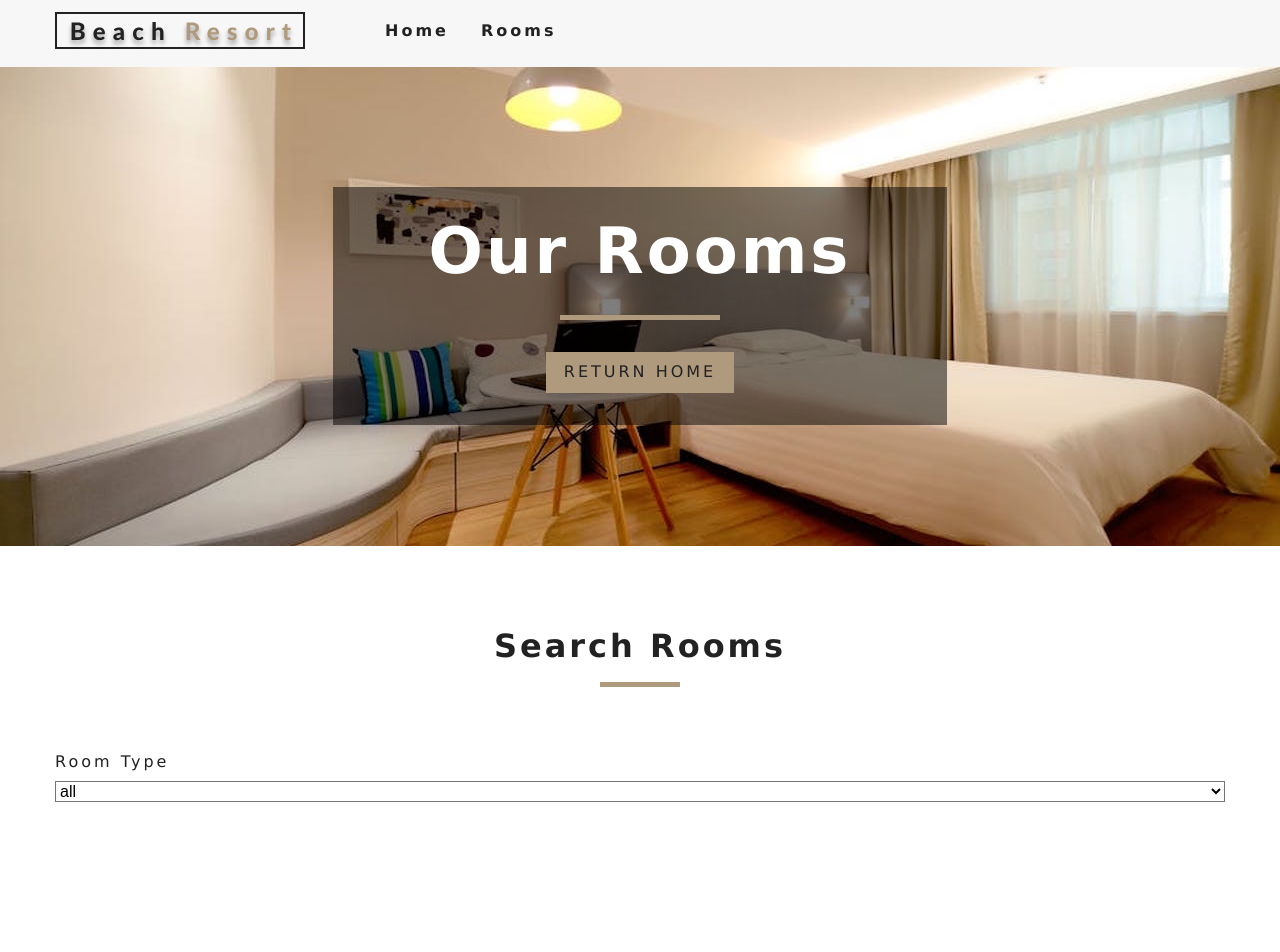
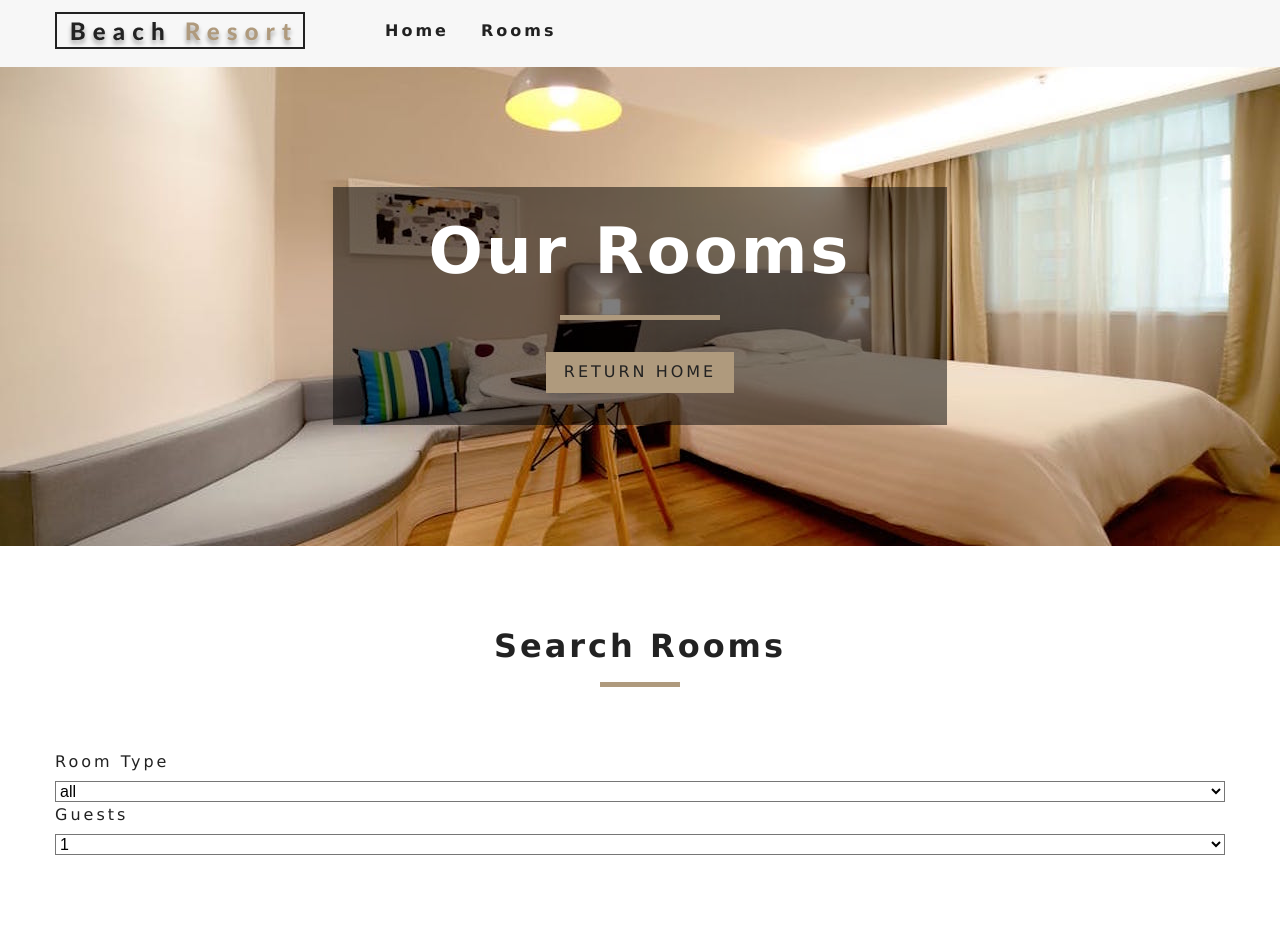
Before and after one commit to charlesmartinreed/react-beach-resort-mockup, a React (Create React App) app: page /rooms in a window 1280 px wide. Shown: the top 952 px of the page. Built offline with nearby package versions, Linux system fonts and the light colour scheme.

Commit message:
Add capacity filter.

```diff
--- a/src/components/RoomsFilter.js
+++ b/src/components/RoomsFilter.js
@@ -33,6 +33,15 @@ const RoomsFilter = ({ rooms }) => {
     );
   });
 
+  let guests = getUniqueVals(rooms, "capacity");
+  guests = guests.map((item, idx) => {
+    return (
+      <option value={item} key={idx}>
+        {item}
+      </option>
+    );
+  });
+
   return (
     <section className="filter-container">
       <Title title="search rooms" />
@@ -49,8 +58,21 @@ const RoomsFilter = ({ rooms }) => {
           >
             {types}
           </select>
+          {/* end select type */}
+
+          {/* guests */}
+          <label htmlFor="capacity">guests</label>
+          <select
+            className="form-control"
+            name="capacity"
+            id="capacity"
+            value={capacity}
+            onChange={handleChange}
+          >
+            {guests}
+          </select>
+          {/* end guests */}
         </div>
-        {/* end select type */}
       </form>
     </section>
   );
--- a/src/context.js
+++ b/src/context.js
@@ -64,6 +64,7 @@ class RoomProvider extends React.Component {
     const target = e.target;
     const value = target.type === "checkbox" ? target.checked : target.value;
     const name = target.name;
+    console.log(name);
 
     this.setState(
       {
@@ -86,10 +87,19 @@ class RoomProvider extends React.Component {
     } = this.state;
 
     let tempRooms = [...rooms];
+    capacity = parseInt(capacity);
+
+    // filter by type
     if (type !== "all") {
       // filter tempItems
       tempRooms = tempRooms.filter(room => room.type === type);
     }
+
+    // filter by capacity
+    if (capacity !== 1) {
+      tempRooms = tempRooms.filter(room => room.capacity >= capacity);
+    }
+
     this.setState({
       sortedRooms: tempRooms
     });
```
